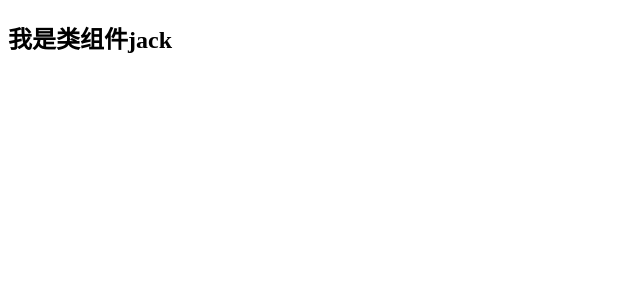
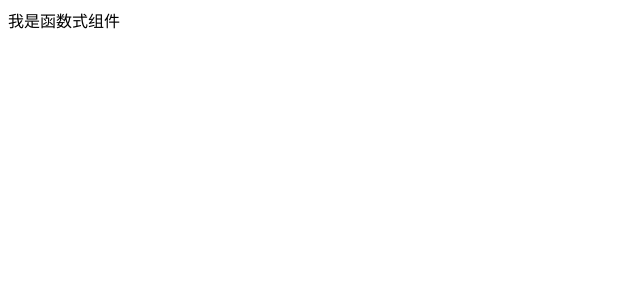
Before and after one commit to 12213-maker/React_learning, a React (Create React App) app in the folder react脚手架/react-jiaoshoujia/: page / in a window 1280 px wide. Shown: the top 300 px of the page, without its empty margins (0-640 px from the left). Built offline with nearby package versions, Linux system fonts and the light colour scheme.

Commit message:
类组件与函数组件

```diff
--- a/react脚手架/react-jiaoshoujia/src/App.js
+++ b/react脚手架/react-jiaoshoujia/src/App.js
@@ -1,21 +1,32 @@
 import React from "react"
 //使用类组件
-class App extends React.Component{
-    constructor(){
-        super()
-        this.state={
-            name:'jack'
-        }
-    }
+// class App extends React.Component{
+//     constructor(){
+//         super()
+//         this.state={
+//             name:'jack'
+//         }
+//     }
 
 
-    render(){
-        const {name} = this.state
-        return (
-            <div>
-                <h2>我是类组件{name}</h2>
-            </div>
-        )
-    }
+//     render(){
+//         const {name} = this.state
+//         return (
+//             <div>
+//                 <h2>我是类组件{name}</h2>
+//             </div>
+//         )
+//     }
+// }
+
+
+//使用函数式组件
+/* 特点:1.没有this
+2.hooks->解决状态保存问题 */
+function App(){
+    return (
+        <div>我是函数式组件</div>
+    )
 }
+
 export default App
```
